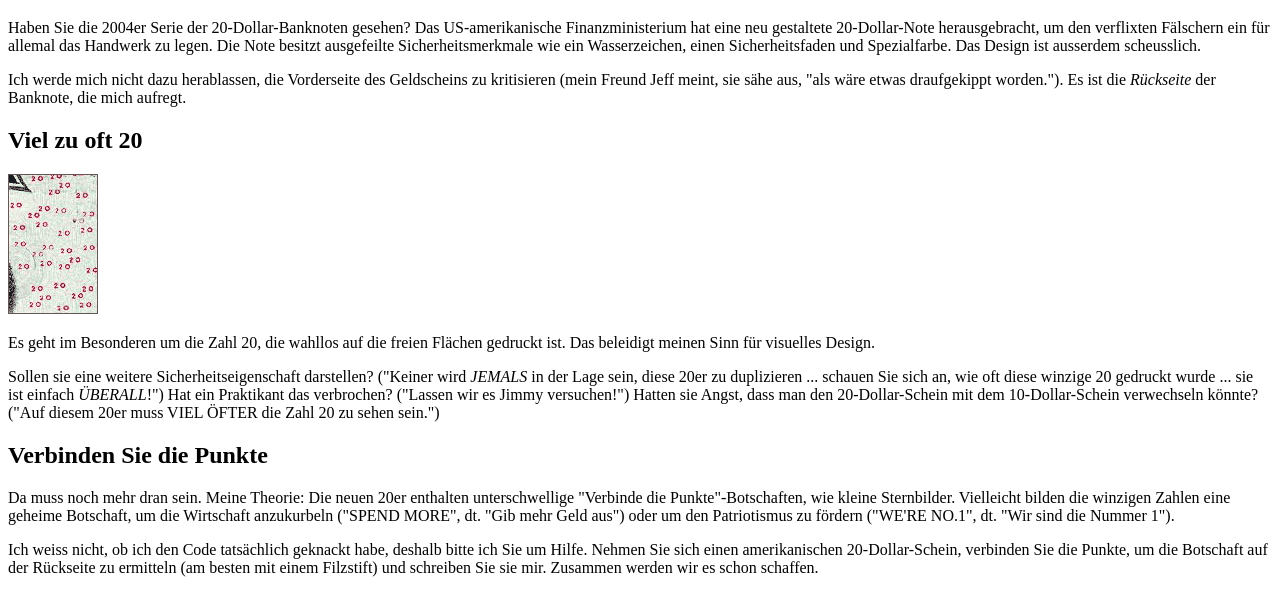
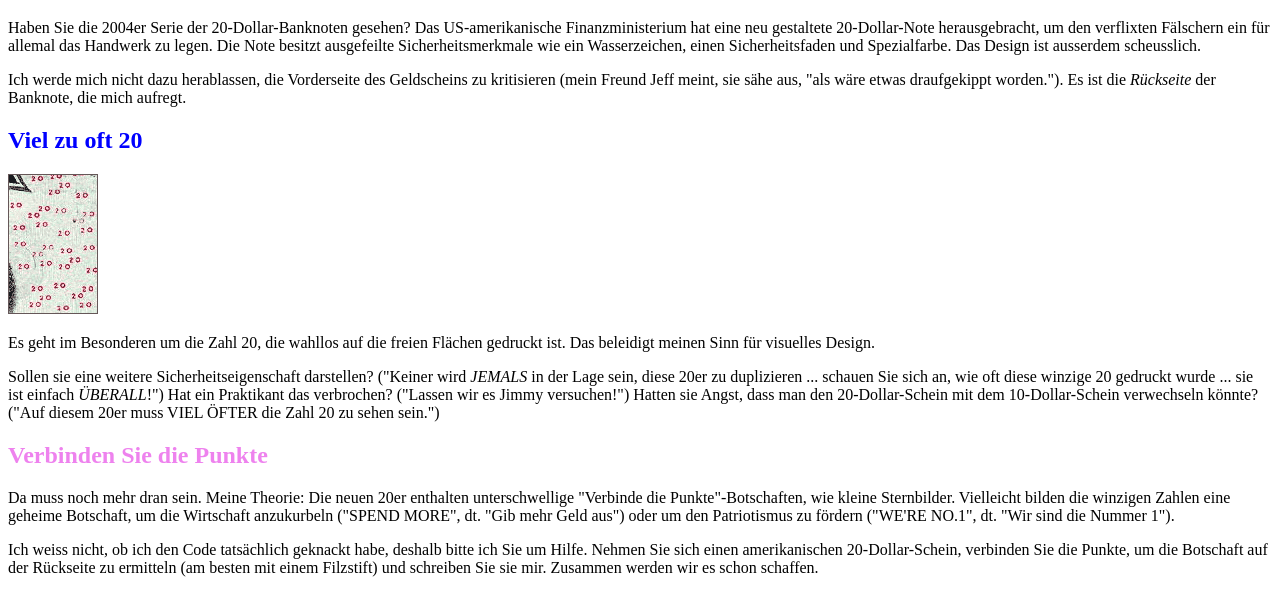
Before and after one commit to Z8o49/Modul101, a plain HTML site: page 5_Uebungen/uebung-2.3/zwanziger.html in a window 1280 px wide. Shown: the part 61-676 px from the top of the page. Drawn offline with Linux system fonts and the light colour scheme.

Commit message:
finished exercise 2.3

```diff
--- a/5_Uebungen/uebung-2.3/zwanziger.html
+++ b/5_Uebungen/uebung-2.3/zwanziger.html
@@ -6,7 +6,9 @@
         <meta charset="utf-8">
 
         <style type="text/css">
-            /* schreiben Sie die Stile unter diese Zeile */
+            h2 {
+                color: blue;
+            }
         </style>
     </head>
 
@@ -48,7 +50,7 @@
             20 zu sehen sein.")
         </p>
 
-        <h2>Verbinden Sie die Punkte</h2>
+        <h2 style="color:violet;">Verbinden Sie die Punkte</h2>
         <p>
             Da muss noch mehr dran sein. Meine Theorie: Die neuen 20er enthalten unterschwellige "Verbinde die
             Punkte"-Botschaften, wie kleine Sternbilder. Vielleicht bilden die winzigen Zahlen eine geheime Botschaft,
```
